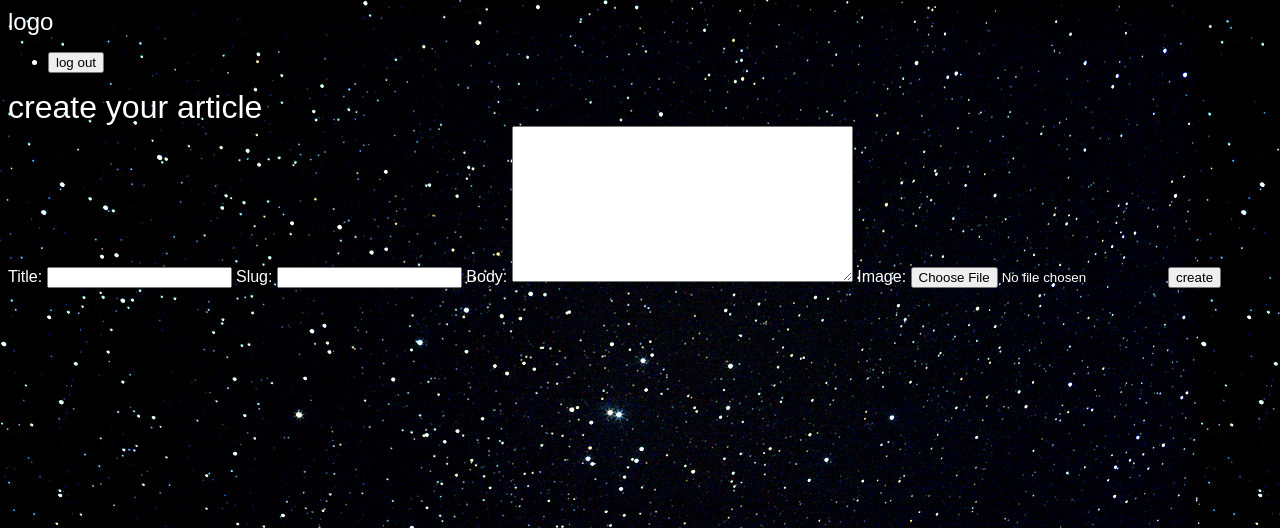
After one commit to amir-hossein-moqimi/first-django-app, a Django app: page /articles/create in a window 1280 px wide. The commit adds this page. Shown: the top 528 px of the page. Run offline with Django 4.2, Linux system fonts and the light colour scheme; a user stored in the database is signed in.

Commit message:
create article

```diff
--- a/djangoBlog/accounts/templates/accounts/login.html
+++ b/djangoBlog/accounts/templates/accounts/login.html
@@ -4,6 +4,9 @@
 <form class="site-form" action="{% url 'accounts:login' %}" method="post">
     {{form}}
     {% csrf_token %}
+    {% if 'next' in request.GET %}
+    <input type="hidden" name="next" value="{{request.GET.next}}">
+    {% endif %}
     <input type="submit" value="login">
 </form>
 {% endblock content %}
--- a/djangoBlog/accounts/urls.py
+++ b/djangoBlog/accounts/urls.py
@@ -5,4 +5,5 @@ urlpatterns = [
     path('', views.accounts, name = 'accounts'),
     path('signup', views.signup_view, name = 'signup'),
     path('login', views.login_view, name = 'login'),
+    path('logout', views.logout_view, name = 'logout'),
 ]
--- /dev/null
+++ b/djangoBlog/articles/forms.py
@@ -0,0 +1,7 @@
+from django import forms
+from . import models
+
+class CreateArticle(forms.ModelForm):
+    class Meta:
+        model = models.Article
+        fields = ['title','slug','body','image']
--- a/djangoBlog/articles/models.py
+++ b/djangoBlog/articles/models.py
@@ -1,5 +1,5 @@
 from django.db import models
-
+from django.contrib.auth.models import User
 # Create your models here.
 class Article(models.Model):
     title = models.CharField(max_length = 100)
@@ -7,7 +7,7 @@ class Article(models.Model):
     body = models.TextField()
     date = models.DateTimeField(auto_now_add = True)
     image = models.ImageField(default = 'default.jpg', blank = True)
-    #author
+    author = models.ForeignKey(User,default = None, on_delete=models.CASCADE)
     def __str__(self):
         return self.title
 
--- /dev/null
+++ b/djangoBlog/articles/templates/articles/create_article.html
@@ -0,0 +1,15 @@
+{% extends 'base.html' %}
+{% block title %}
+{% endblock title %}
+{% block content %}
+<div class="create-article">
+    <h1>
+        create your article
+    </h1>
+    <form class="site-form" action="{% url 'articles:create' %}" method="post" enctype="multipart/form-data">
+        {{form}}
+        {% csrf_token %}
+        <input type="submit" value="create">
+    </form>
+</div>
+{% endblock content %}
--- a/djangoBlog/articles/urls.py
+++ b/djangoBlog/articles/urls.py
@@ -3,5 +3,6 @@ from . import views
 app_name = "articles"
 urlpatterns = [
     path('', views.articles_list, name="list"),
+    path('create', views.create_article, name="create"),
     path('<slug>', views.article_detail, name="detail"),
 ]
--- a/djangoBlog/articles/views.py
+++ b/djangoBlog/articles/views.py
@@ -1,6 +1,8 @@
 from django.http.response import Http404
-from django.shortcuts import render, HttpResponse
-from . import models
+from django.shortcuts import render, HttpResponse, redirect
+from . import models,forms
+from django.contrib.auth.decorators import login_required
+
 # Create your views here.
 def articles_list(request):
     articles = models.Article.objects.all().order_by('-date')
@@ -13,3 +15,16 @@ def article_detail(request, slug):
         return render(request, 'articles/article_detail.html', {'article':article})
     except:
         raise Http404
+
+@login_required(login_url="accounts:login")
+def create_article(request):
+    if request.method == 'POST':
+        form = forms.CreateArticle(request.POST, request.FILES)
+        if form.is_valid():
+            instance = form.save(commit=False)
+            instance.author = request.user
+            instance.save()
+            return redirect('articles:list')
+    else:
+        form = forms.CreateArticle()
+    return render(request, 'articles/create_article.html',{'form':form})
--- a/djangoBlog/templates/base.html
+++ b/djangoBlog/templates/base.html
@@ -14,6 +14,16 @@
         <h2>
             <a href="{% url 'articles:list' %}">logo</a>
         </h2>
+        <nav>
+            <ul>
+                <li>
+                    <form class="logout-link" action="{% url 'accounts:logout' %}" method="post">
+                        {% csrf_token %}
+                        <button type="submit">log out</button>
+                    </form>
+                </li>
+            </ul>
+        </nav>
         <div class="wrapper">
             {% block content %}
 
```
Also changed, not shown: djangoBlog/accounts/views.py (+12 -2 lines), djangoBlog/articles/migrations/0003_article_author.py (added), djangoBlog/db.sqlite3, djangoBlog/media/Screenshot_767.png (added).
